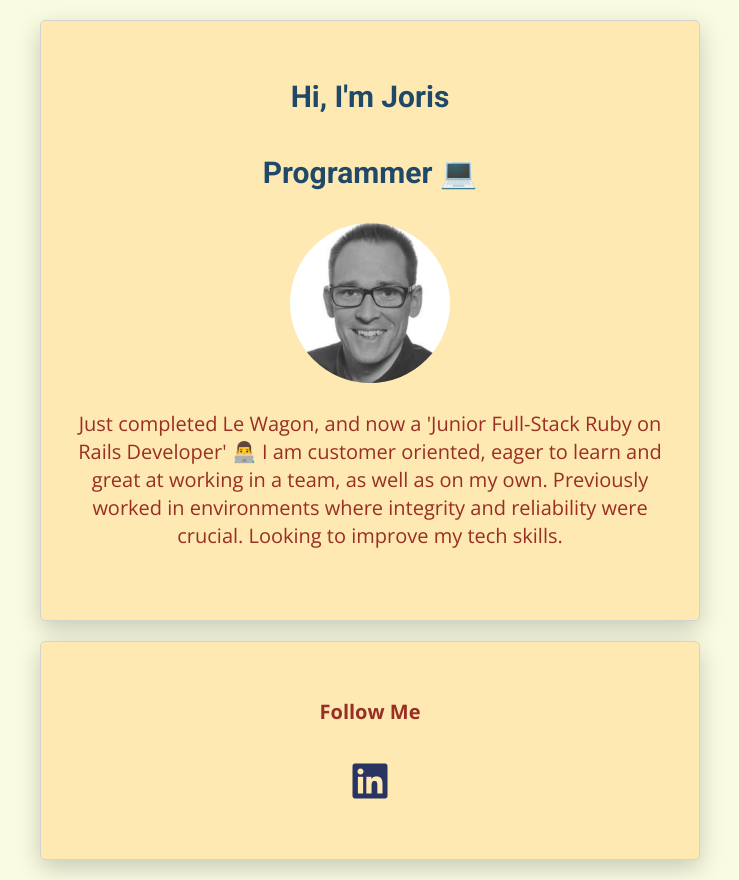
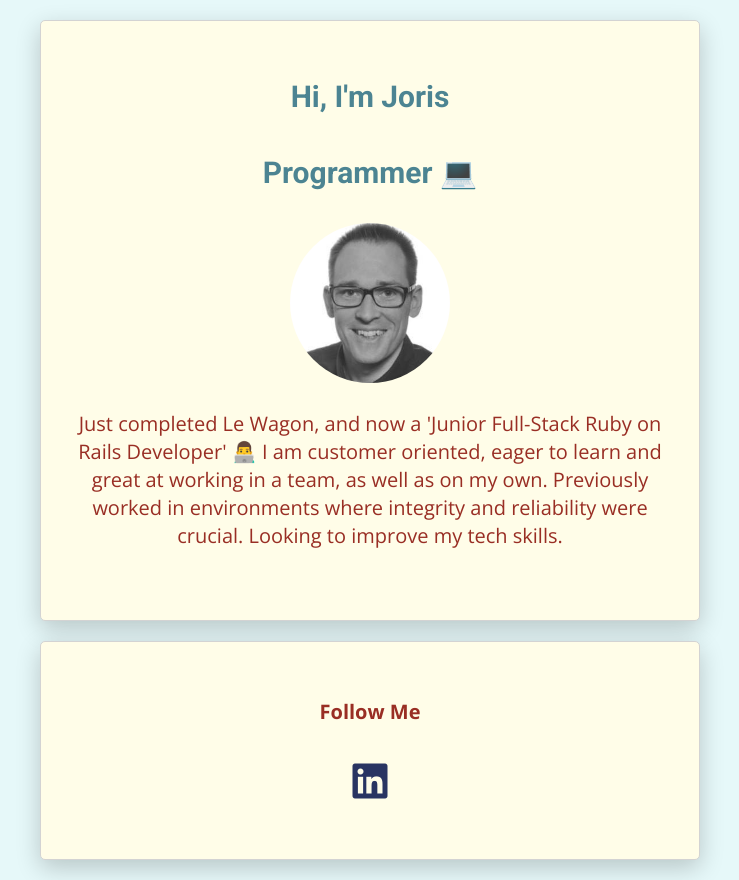
Before and after one commit to jorisd5/profile, a plain HTML site: page index.html in a window 1280 px wide. Shown: the whole page, without its empty margins (270-1009 px from the left). Drawn offline with nearby package versions, Linux system fonts and the light colour scheme.

Commit message:
Background colors2

```diff
--- a/style.css
+++ b/style.css
@@ -3,7 +3,7 @@
 body {
   font-family: 'Open Sans', sans-serif;
   font-weight: 300; /* if you want the light version */
-  background-color: #f9fce1;
+  background-color: #e6f8f9;
   color: #992e24;
   font-size: 20px;
   line-height: 1.4;
@@ -12,7 +12,7 @@ body {
 h1,h2,h3 {
   font-family: 'Roboto', sans-serif;
   font-weight: 900i;
-  color: #204969;
+  color: #4c8492;
   font-size: 1.5em;
   line-height: 1.7;
 }
@@ -40,7 +40,7 @@ h1,h2,h3 {
 }
 
 .card {
-  background-color: #fee9b2;
+  background-color: #fffde8;
   padding: 30px;
   border: 1px solid lightgrey;
   border-radius: 5px;
```
